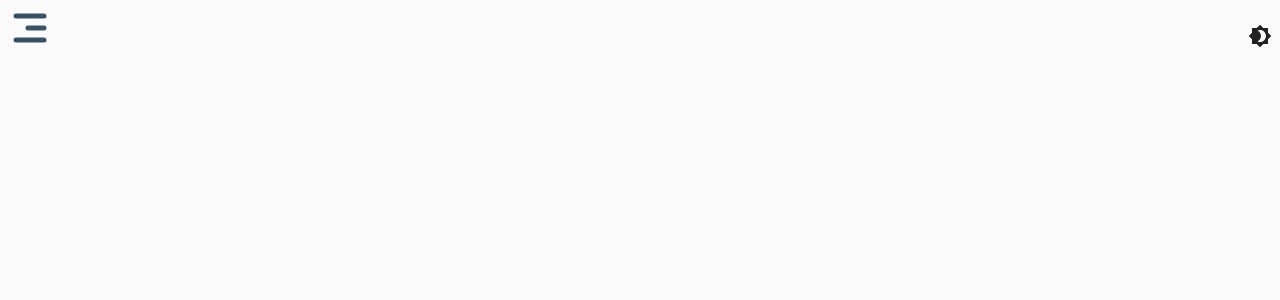
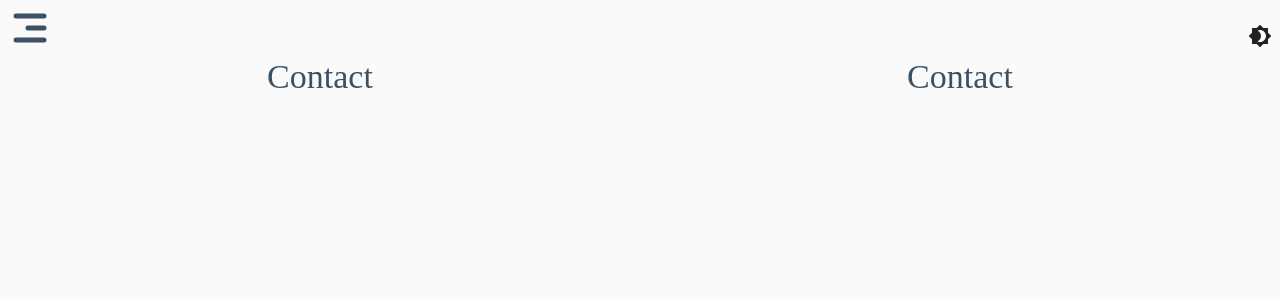
Before and after one commit to tjprohammer/portfolio, a React app: page /contact in a window 1280 px wide. Before the commit this address had no page. Shown: the top 300 px of the page. Built offline with nearby package versions, Linux system fonts and the light colour scheme.

Commit message:
updates routes

```diff
--- a/src/App.tsx
+++ b/src/App.tsx
@@ -1,17 +1,13 @@
-import {
-    createTheme,
-    CssBaseline,
-    PaletteMode,
-    ThemeProvider,
-  } from "@mui/material";
-import { ColorContext, darkTheme, lightTheme} from './context/ThemeContext';
+import { createTheme, CssBaseline, PaletteMode, ThemeProvider } from '@mui/material';
+import { Route, Routes } from 'react-router-dom';
+import { ColorContext, darkTheme, lightTheme } from './context/ThemeContext';
 import React from 'react';
-import { SwitchModeButton } from "./components/SwitchThemeButton/SwitchModeButton";
-import NavBar from "./components/navBar/Menu";
-import LandingPage from "./Pages/LandingPage";
-import { Route, Routes } from "react-router-dom";
-
-
+import { SwitchModeButton } from './components/SwitchThemeButton/SwitchModeButton';
+import NavBar from './components/navBar/Menu';
+import LandingPage from './Pages/LandingPage';
+import About from './Pages/About';
+import Skills from './Pages/Skills';
+import Contact from './Pages/Contact';
 
 function App({}) {
     const [mode, setMode] = React.useState<PaletteMode>('light');
@@ -24,21 +20,24 @@ function App({}) {
         []
     );
     const theme = React.useMemo(
-        () => createTheme(mode === "light" ? lightTheme : darkTheme),
+        () => createTheme(mode === 'light' ? lightTheme : darkTheme),
         [mode]
     );
     return (
         <ColorContext.Provider value={colorMode}>
             <ThemeProvider theme={theme}>
-                <CssBaseline enableColorScheme >
+                <CssBaseline enableColorScheme>
                     <SwitchModeButton />
                     <NavBar />
                     <Routes>
                         <Route path="/" element={<LandingPage />} />
+                        <Route path="/about" element={<About />} />
+                        <Route path="/skills" element={<Skills />} />
+                        <Route path="/contact" element={<Contact />} />
                     </Routes>
                 </CssBaseline>
             </ThemeProvider>
         </ColorContext.Provider>
     );
-};
+}
 export default App;
--- /dev/null
+++ b/src/Pages/About.tsx
@@ -0,0 +1,30 @@
+import React from 'react';
+import { Typography, Box } from '@mui/material';
+type Props = {};
+
+const About = (props: Props) => {
+    return (
+        <Box
+            sx={{
+                display: 'grid',
+                gridTemplateColumns: 'repeat(2, 1fr)',
+                gap: '2',
+                columnGap: '3'
+            }}>
+            <Typography
+                variant="h4"
+                color="primary.dark"
+                sx={{ display: 'flex', alignItems: 'center', justifyContent: 'center' }}>
+                About
+            </Typography>
+            <Typography
+                variant="h4"
+                color="primary.dark"
+                sx={{ display: 'flex', alignItems: 'center', justifyContent: 'center' }}>
+                About
+            </Typography>
+        </Box>
+    );
+};
+
+export default About;
--- /dev/null
+++ b/src/Pages/Contact.tsx
@@ -0,0 +1,31 @@
+import React from 'react';
+import { Box, Typography } from '@mui/material';
+
+type Props = {};
+
+export const Contact = (props: Props) => {
+    return (
+        <Box
+            sx={{
+                display: 'grid',
+                gridTemplateColumns: 'repeat(2, 1fr)',
+                gap: '2',
+                columnGap: '3'
+            }}>
+            <Typography
+                variant="h4"
+                color="primary.dark"
+                sx={{ display: 'flex', alignItems: 'center', justifyContent: 'center' }}>
+                Contact
+            </Typography>
+            <Typography
+                variant="h4"
+                color="primary.dark"
+                sx={{ display: 'flex', alignItems: 'center', justifyContent: 'center' }}>
+                Contact
+            </Typography>
+        </Box>
+    );
+};
+
+export default Contact;
--- /dev/null
+++ b/src/Pages/Skills.tsx
@@ -0,0 +1,29 @@
+import React from 'react';
+import { Box, Typography } from '@mui/material';
+
+type Props = {};
+const Skills = (props: Props) => {
+    return (
+        <Box
+            sx={{
+                display: 'grid',
+                gridTemplateColumns: 'repeat(2, 1fr)',
+                gap: '2',
+                columnGap: '3'
+            }}>
+            <Typography
+                variant="h4"
+                color="primary.dark"
+                sx={{ display: 'flex', alignItems: 'center', justifyContent: 'center' }}>
+                Skills
+            </Typography>
+            <Typography
+                variant="h4"
+                color="primary.dark"
+                sx={{ display: 'flex', alignItems: 'center', justifyContent: 'center' }}>
+                Skills
+            </Typography>
+        </Box>
+    );
+};
+export default Skills;
--- a/src/components/navBar/MenuItems.tsx
+++ b/src/components/navBar/MenuItems.tsx
@@ -6,7 +6,7 @@ import CottageOutlinedIcon from '@mui/icons-material/CottageOutlined';
 import EmojiPeopleOutlinedIcon from '@mui/icons-material/EmojiPeopleOutlined';
 import FormatListBulletedOutlinedIcon from '@mui/icons-material/FormatListBulletedOutlined';
 import EmailOutlinedIcon from '@mui/icons-material/EmailOutlined';
-import { NavLink} from 'react-router-dom';
+import { Link } from 'react-router-dom';
 
 type MenuItemsProps = {
     name: string;
@@ -22,39 +22,44 @@ const MenuItems = (props: MenuItemsProps) => {
                 <NavCircleBehind>
                     <FlexContainer>
                         <AnimatedFontWrap>
-
                             <FontWrap>
                                 <CottageOutlinedIcon
                                     sx={{ color: '#3c5164', marginRight: '.5em' }}
                                 />
+                                <NavLinkTo to="/">
                                     <TypoText variant="h5" color="text.primary">
-                                    <NavLinkTo to="/">
                                         Home
+                                    </TypoText>
                                 </NavLinkTo>
-                                    </TypoText>
                             </FontWrap>
 
                             <FontWrap>
                                 <EmojiPeopleOutlinedIcon
                                     sx={{ color: '#3c5164', marginRight: '.5em' }}
                                 />
+                                <NavLinkTo to="/about">
                                     <TypoText variant="h5" color="text.primary">
                                         About
                                     </TypoText>
+                                </NavLinkTo>
                             </FontWrap>
                             <FontWrap>
                                 <FormatListBulletedOutlinedIcon
                                     sx={{ color: '#3c5164', marginRight: '.7em' }}
                                 />
+                                <NavLinkTo to="/skills">
                                     <TypoText variant="h5" color="text.primary">
                                         Skills
                                     </TypoText>
+                                </NavLinkTo>
                             </FontWrap>
                             <FontWrap>
                                 <EmailOutlinedIcon sx={{ color: '#3c5164', marginRight: '.3em' }} />
+                                <NavLinkTo to="/contact">
                                     <TypoText variant="h5" color="text.primary">
                                         Contact
                                     </TypoText>
+                                </NavLinkTo>
                             </FontWrap>
                         </AnimatedFontWrap>
                     </FlexContainer>
@@ -122,18 +127,18 @@ const AnimatedFontWrap = styled.div`
     align-items: center;
     justify-content: center;
     flex-direction: column;
-    animation: 1.8s cubic-bezier(0.29, -.1, 0.8, 1.1) .88s 1 normal forwards running
+    animation: 1.8s cubic-bezier(0.29, -0.1, 0.8, 1.1) 0.88s 1 normal forwards running
         ${menuTextChildsIn};
 `;
 const FontWrap = styled.div`
-    margin: 0.5em 0 0.5em 0;
+    margin: 0.5em 0.5em 0.5em 0.5em;
     display: inline-flex;
     text-align: justify;
     align-items: center;
     justify-content: space-between;
 `;
 
-const NavLinkTo = styled(NavLink)`
+const NavLinkTo = styled(Link)`
     text-decoration: none;
     color: white;
 `;
@@ -142,6 +147,7 @@ const TypoText = styled(Typography)`
     cursor: pointer;
     position: relative;
     text-decoration: none;
+    vertical-align: middle;
 
     :hover {
         font-size: 1.6em;
--- a/src/hooks/useOutsideClick.ts
+++ b/src/hooks/useOutsideClick.ts
@@ -9,7 +9,7 @@ const useOnClickOutside = <T extends HTMLElement = HTMLElement>(
   useEffect(() => {
     const listener = (event: Event) => {
       const click = ref.current;
-      if (click && click.contains((event?.target as Node) || null)) {
+      if (click && click.contains((event.target as Node) || null)) {
         return;
       }
 
```
Also changed, not shown: src/Pages/LandingPage.tsx (+8 -3 lines). Lines whose indentation alone changed are shown as unchanged.
